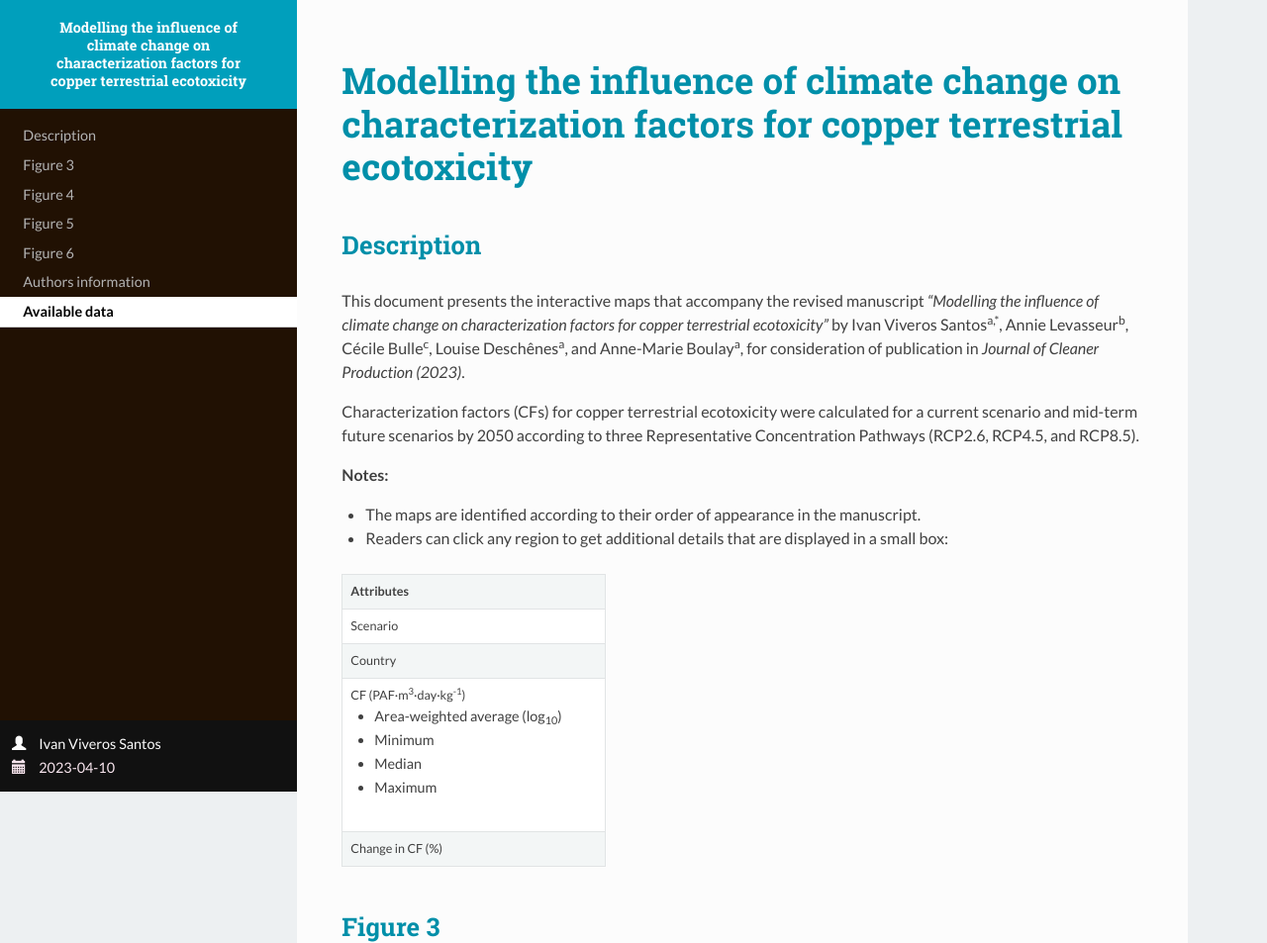
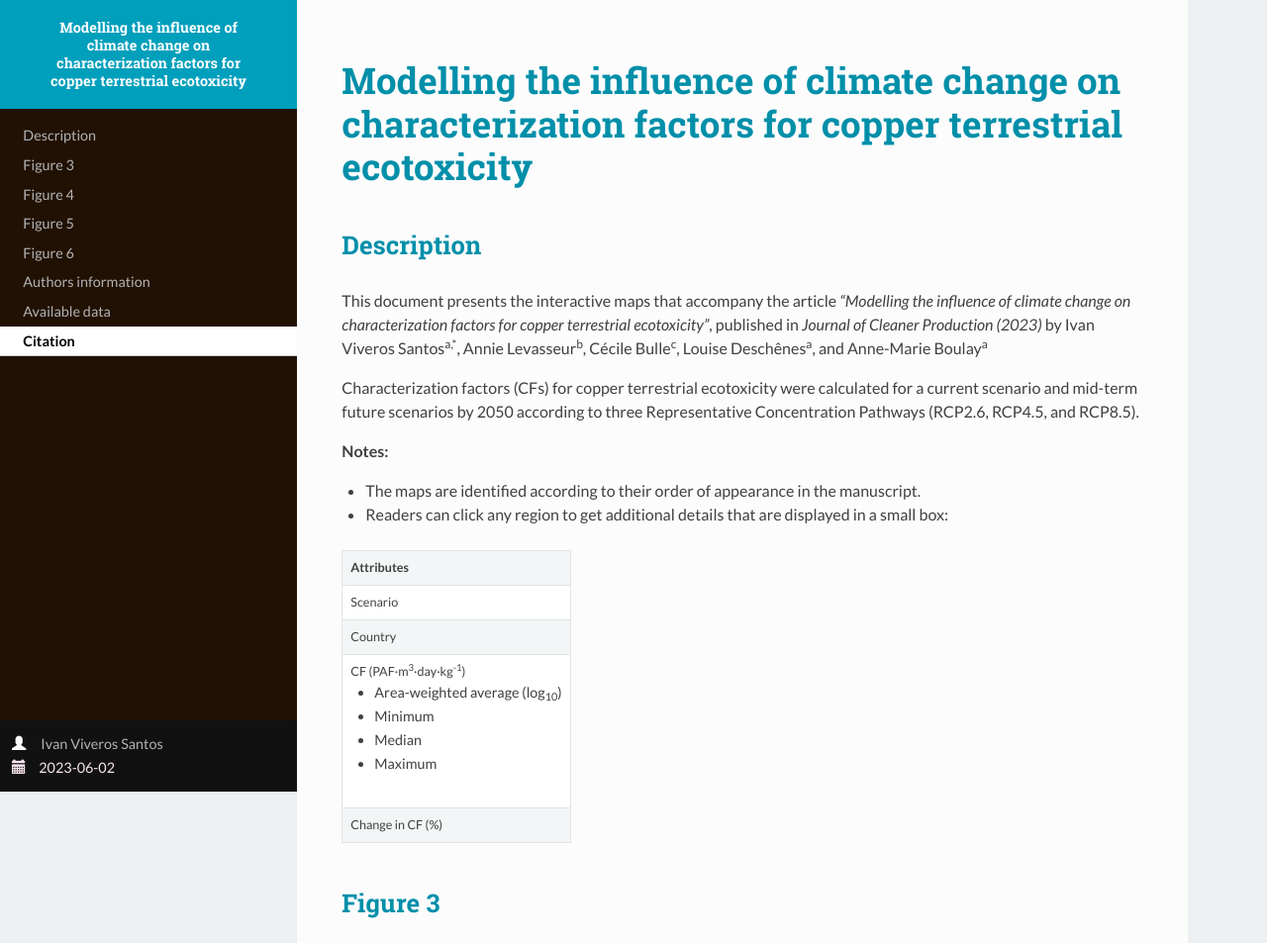
Before and after one commit to iviveros/viveros-santos_et_al_2023_jclp, a plain HTML site: page docs/index.html in a window 1280 px wide. Shown: the top 953 px of the page at 99% size. Drawn offline with nearby package versions, Linux system fonts and the light colour scheme; some packages are replaced by stand-ins of ours.

Commit message:
add citation

```diff
--- a/docs/index.html
+++ b/docs/index.html
@@ -7,7 +7,7 @@
 
         <meta name="author" content="Ivan Viveros Santos" />
 
-        <meta name="date" content="2023-04-10" />
+        <meta name="date" content="2023-06-02" />
 
     <title>Modelling the influence of climate change on characterization factors for copper terrestrial ecotoxicity</title>
 
@@ -135,12 +135,14 @@ characterization factors for copper terrestrial ecotoxicity</a></h2>
       <li><a href="#figure-6">Figure 6</a></li>
       <li><a href="#authors-information">Authors information</a></li>
       <li><a href="#available-data">Available data</a></li>
+      <li><a href="#citation">Citation</a></li>
       </ul>
     </div>
     <div id="postamble" data-toggle="wy-nav-shift" class="status">
-                  <p class="author"><span class="glyphicon glyphicon-user"></span> Ivan
-Viveros Santos</p>
-                        <p class="date"><span class="glyphicon glyphicon-calendar"></span> 2023-04-10</p>
+                  <p class="author"><span class="glyphicon glyphicon-user"></span> <a href="https://www.linkedin.com/in/ivan-viveros-santos/" target="_blank">Ivan
+                    Viveros Santos</a>
+</p>
+                        <p class="date"><span class="glyphicon glyphicon-calendar"></span> 2023-06-02</p>
           </div>
    </div>
 
@@ -153,12 +155,11 @@ Viveros Santos</p>
 <div id="description" class="section level2">
 <h2>Description</h2>
 <p>This document presents the interactive maps that accompany the
-revised manuscript <i>“Modelling the influence of climate change on
-characterization factors for copper terrestrial ecotoxicity”</i> by Ivan
+article <i>“Modelling the influence of climate change on
+characterization factors for copper terrestrial ecotoxicity”</i>, published in <i>Journal of Cleaner Production (2023)</i> by Ivan
 Viveros Santos<sup>a,*</sup>, Annie Levasseur<sup>b</sup>, Cécile
 Bulle<sup>c</sup>, Louise Deschênes<sup>a</sup>, and Anne-Marie
-Boulay<sup>a</sup>, for consideration of publication in <i>Journal of
-Cleaner Production (2023)</i>.</p>
+Boulay<sup>a</sup></p>
 <p>Characterization factors (CFs) for copper terrestrial ecotoxicity
 were calculated for a current scenario and mid-term future scenarios by
 2050 according to three Representative Concentration Pathways (RCP2.6,
@@ -170,7 +171,7 @@ the manuscript.</p></li>
 <li><p>Readers can click any region to get additional details that are
 displayed in a small box:</p></li>
 </ul>
-        <table style="width:33%">
+        <table style="width:auto">
             <tr>
                 <th>Attributes</th>
             </tr>
@@ -275,7 +276,10 @@ in this study can be found in <a href="https://github.com/iviveros/viveros-santo
 repository</a></p>
 </div>
 </div>
-
+<div id="citation" class="section level2">
+  <h2>Citation</h2>
+  <p>Viveros Santos, I., Levasseur, A., Bulle, C., Deschênes, L., & Boulay, A.-M. (2023). Modelling the influence of climate change on characterization factors for copper terrestrial ecotoxicity. Journal of Cleaner Production, 414, 137601. <a href="https://doi.org/10.1016/j.jclepro.2023.137601" target="_blank">https://doi.org/10.1016/j.jclepro.2023.137601</a></p>
+</div>
 
 
 
```
